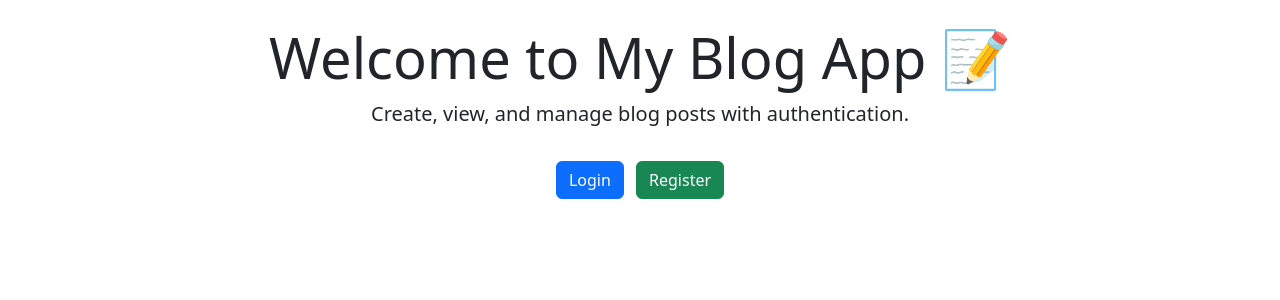
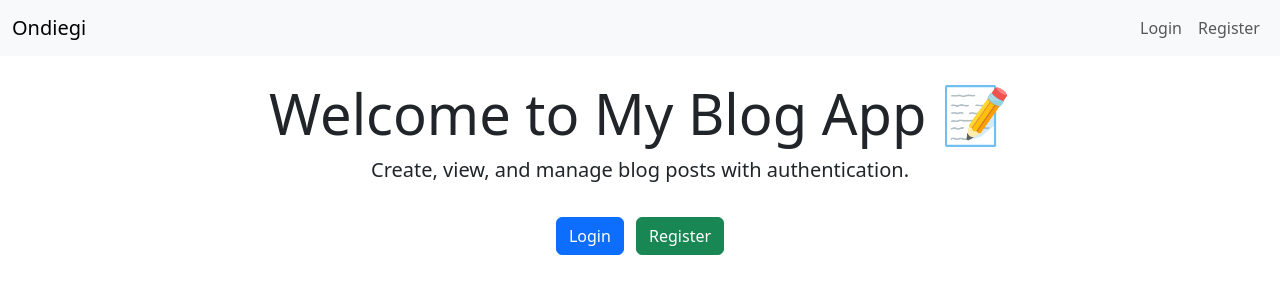
Before and after one commit to PeterOsoo/ondiegi-blog-app-1, a Django app: page / in a window 1280 px wide. Shown: the top 300 px of the page. Run offline with Django 5.2, Linux system fonts and the light colour scheme; some libraries are stand-ins or nearby versions.

Commit message:
update navbar name

```diff
--- a/templates/navbar.html
+++ b/templates/navbar/navbar.html
@@ -1,7 +1,7 @@
 <!-- templates/navbar/navbar.html -->
 <nav class="navbar navbar-expand-lg navbar-light bg-light">
   <div class="container-fluid">
-    <a class="navbar-brand" href="{% url 'home' %}">BlogApp</a>
+    <a class="navbar-brand" href="{% url 'home' %}">Ondiegi</a>
 
     <button class="navbar-toggler" type="button" data-bs-toggle="collapse"
             data-bs-target="#navbarNav" aria-controls="navbarNav"
```
Also changed, not shown: db.sqlite3.
